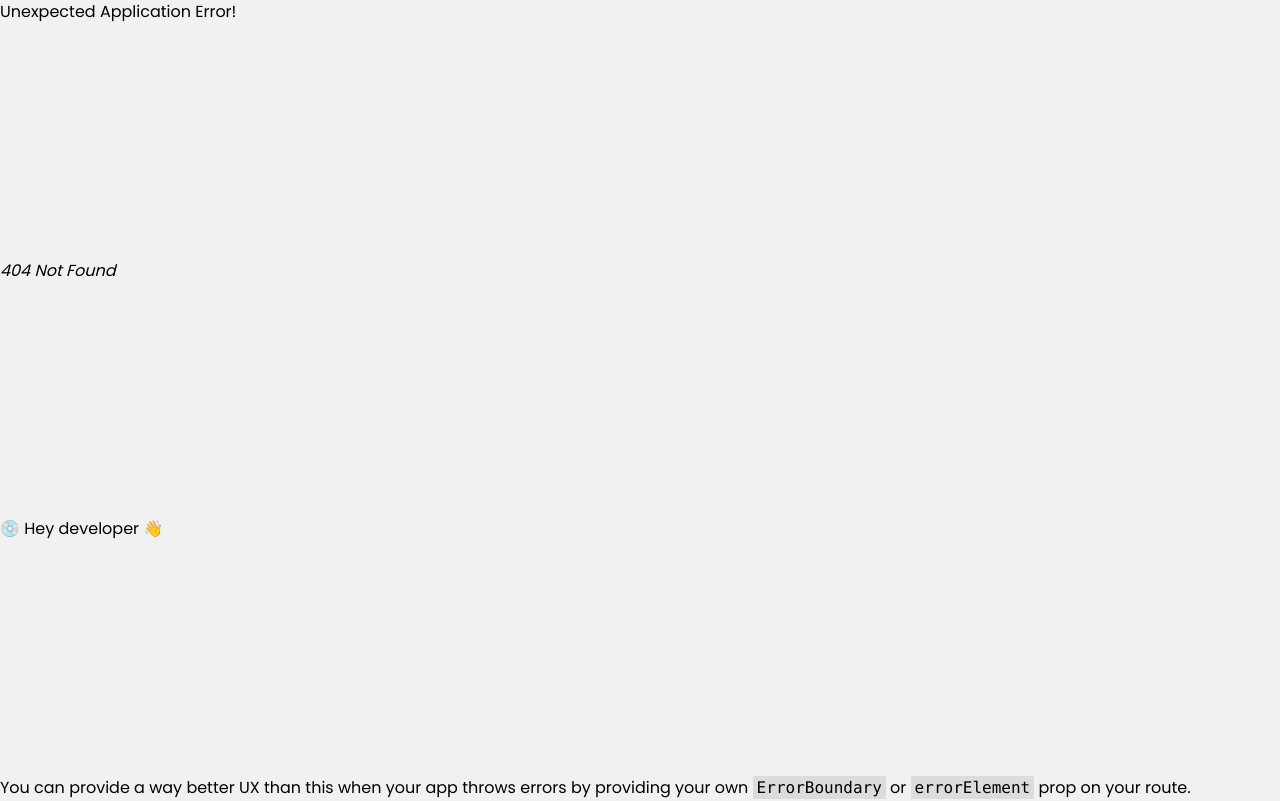
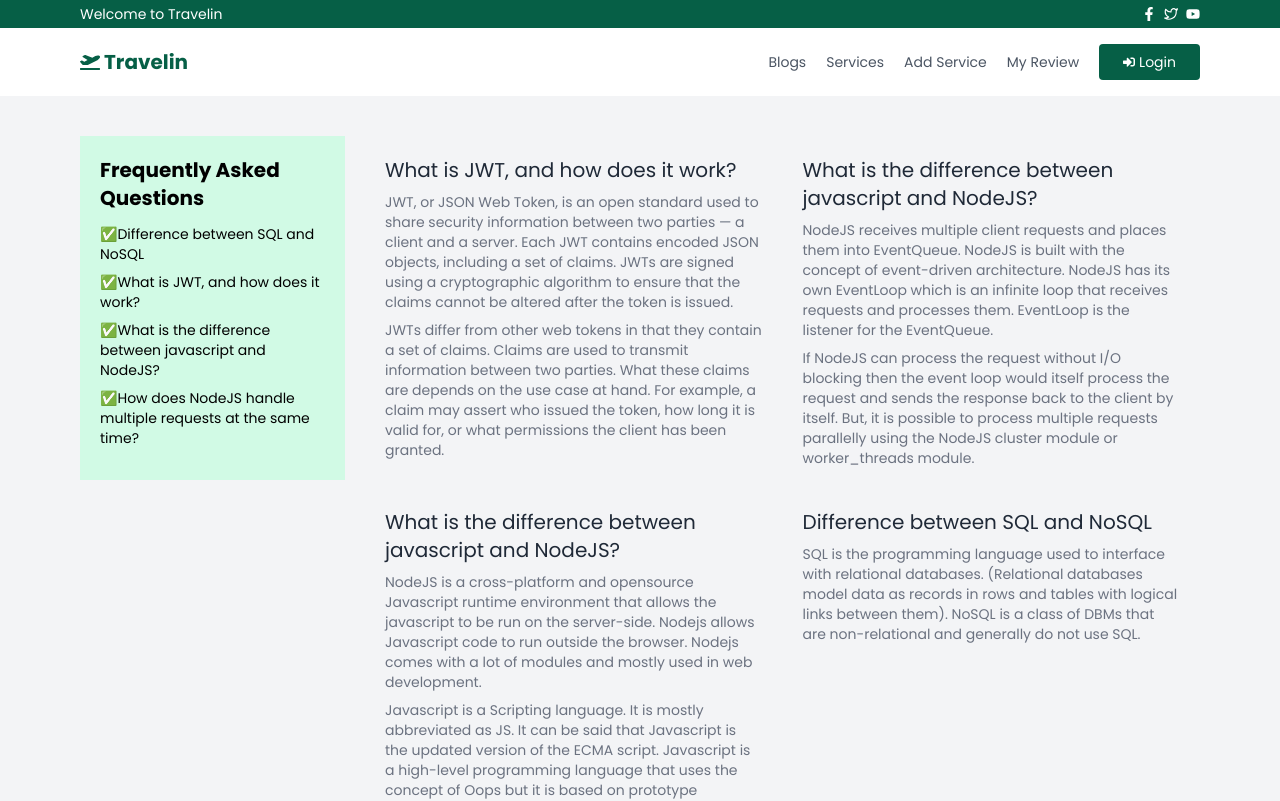
Before and after one commit to Arifulislam5577/travelin-cilent, a React (Create React App) app: page /blogs in a window 1280 px wide. Before the commit this address had no page. Shown: the top 801 px of the page. Built offline with nearby package versions, Linux system fonts and the light colour scheme.

Commit message:
blog page added

```diff
--- a/src/Routes/RootRoutes.js
+++ b/src/Routes/RootRoutes.js
@@ -4,6 +4,7 @@ import Home from "../pages/Home/Home";
 import Login from "../pages/Login/Login";
 import SignIn from "../pages/SignIn/SignIn";
 import Profile from "../pages/Profile/Profile";
+import Blogs from "../pages/Blogs/Blogs";
 
 export const RootRoutes = createBrowserRouter([
   {
@@ -14,6 +15,7 @@ export const RootRoutes = createBrowserRouter([
       { path: "/login", element: <Login /> },
       { path: "/signin", element: <SignIn /> },
       { path: "/profile", element: <Profile /> },
+      { path: "/blogs", element: <Blogs /> },
     ],
   },
 ]);
--- a/src/index.css
+++ b/src/index.css
@@ -6,7 +6,7 @@
 body {
   font-family: "Poppins", sans-serif;
   font-weight: 400;
-  background-color: #f1f1f1;
+  background-color: #f3f4f6;
   height: 100%;
 }
 
--- /dev/null
+++ b/src/pages/Blogs/Blogs.js
@@ -0,0 +1,107 @@
+import React from "react";
+
+const Blogs = () => {
+  return (
+    <div className="py-10">
+      <div className="container grid grid-cols-1 lg:grid-cols-4 gap-5">
+        <div className="lg:col-span-1 w-full">
+          <div className="p-5 bg-emerald-100">
+            <h1 className="text-xl font-bold">Frequently Asked Questions</h1>
+
+            <ul className="my-3 text-sm flex flex-col gap-2">
+              <li>✅Difference between SQL and NoSQL</li>
+              <li>✅What is JWT, and how does it work?</li>
+              <li>✅What is the difference between javascript and NodeJS?</li>
+              <li>
+                ✅How does NodeJS handle multiple requests at the same time?
+              </li>
+            </ul>
+          </div>
+        </div>
+        <div className="lg:col-span-3 grid grid-cols-1 lg:grid-cols-2 w-full ">
+          <div className="lg:col-span-1 w-full">
+            <div className="p-5 ">
+              <h1 className="text-xl text-gray-800">
+                What is JWT, and how does it work?
+              </h1>
+              <p className=" text-sm mt-2 text-gray-500 max-w-lg">
+                JWT, or JSON Web Token, is an open standard used to share
+                security information between two parties — a client and a
+                server. Each JWT contains encoded JSON objects, including a set
+                of claims. JWTs are signed using a cryptographic algorithm to
+                ensure that the claims cannot be altered after the token is
+                issued.
+              </p>
+              <p className=" text-sm mt-2 text-gray-500 max-w-lg">
+                JWTs differ from other web tokens in that they contain a set of
+                claims. Claims are used to transmit information between two
+                parties. What these claims are depends on the use case at hand.
+                For example, a claim may assert who issued the token, how long
+                it is valid for, or what permissions the client has been
+                granted.
+              </p>
+            </div>
+          </div>
+          <div className="lg:col-span-1 w-full">
+            <div className="p-5 ">
+              <h1 className="text-xl text-gray-800">
+                What is the difference between javascript and NodeJS?
+              </h1>
+              <p className=" text-sm mt-2 text-gray-500 max-w-lg">
+                NodeJS receives multiple client requests and places them into
+                EventQueue. NodeJS is built with the concept of event-driven
+                architecture. NodeJS has its own EventLoop which is an infinite
+                loop that receives requests and processes them. EventLoop is the
+                listener for the EventQueue.
+              </p>
+              <p className=" text-sm mt-2 text-gray-500 max-w-lg">
+                If NodeJS can process the request without I/O blocking then the
+                event loop would itself process the request and sends the
+                response back to the client by itself. But, it is possible to
+                process multiple requests parallelly using the NodeJS cluster
+                module or worker_threads module.
+              </p>
+            </div>
+          </div>
+          <div className="lg:col-span-1 w-full">
+            <div className="p-5 ">
+              <h1 className="text-xl text-gray-800">
+                What is the difference between javascript and NodeJS?
+              </h1>
+              <p className=" text-sm mt-2 text-gray-500 max-w-lg">
+                NodeJS is a cross-platform and opensource Javascript runtime
+                environment that allows the javascript to be run on the
+                server-side. Nodejs allows Javascript code to run outside the
+                browser. Nodejs comes with a lot of modules and mostly used in
+                web development.
+              </p>
+              <p className=" text-sm mt-2 text-gray-500 max-w-lg">
+                Javascript is a Scripting language. It is mostly abbreviated as
+                JS. It can be said that Javascript is the updated version of the
+                ECMA script. Javascript is a high-level programming language
+                that uses the concept of Oops but it is based on prototype
+                inheritance.
+              </p>
+            </div>
+          </div>
+          <div className="lg:col-span-1 w-full">
+            <div className="p-5 ">
+              <h1 className="text-xl text-gray-800">
+                Difference between SQL and NoSQL
+              </h1>
+              <p className=" text-sm mt-2 text-gray-500 max-w-lg">
+                SQL is the programming language used to interface with
+                relational databases. (Relational databases model data as
+                records in rows and tables with logical links between them).
+                NoSQL is a class of DBMs that are non-relational and generally
+                do not use SQL.
+              </p>
+            </div>
+          </div>
+        </div>
+      </div>
+    </div>
+  );
+};
+
+export default Blogs;
--- a/src/pages/Home/CallToAction.js
+++ b/src/pages/Home/CallToAction.js
@@ -6,7 +6,7 @@ const CallToAction = () => {
       <div className="container mx-auto flex flex-col justify-center p-4 space-y-8 md:p-10 lg:space-y-0 lg:space-x-12 lg:justify-between lg:flex-row">
         <div className="flex flex-col space-y-4 text-center lg:text-left">
           <h1 className="lg:text-4xl text-3xl font-bold leading-none">
-            Stay in the loop
+            Stay with Travelin
           </h1>
           <p className="text-sm lg:max-w-md">
             Doloribus consectetur quasi ipsa quo neque culpa blanditiis ducimus
--- a/src/pages/SignIn/SignIn.js
+++ b/src/pages/SignIn/SignIn.js
@@ -63,7 +63,7 @@ const SignIn = () => {
       </form>
 
       <div className="flex items-center justify-center">
-        <button className="flex items-center gap-2 text-sm text-gray-600 bg-gray-50 py-3 w-full rounded justify-center">
+        <button className="flex items-center gap-2 text-sm text-gray-600 bg-gray-200 py-3 w-full rounded justify-center">
           <FcGoogle /> SignIn with Google
         </button>
       </div>
```
